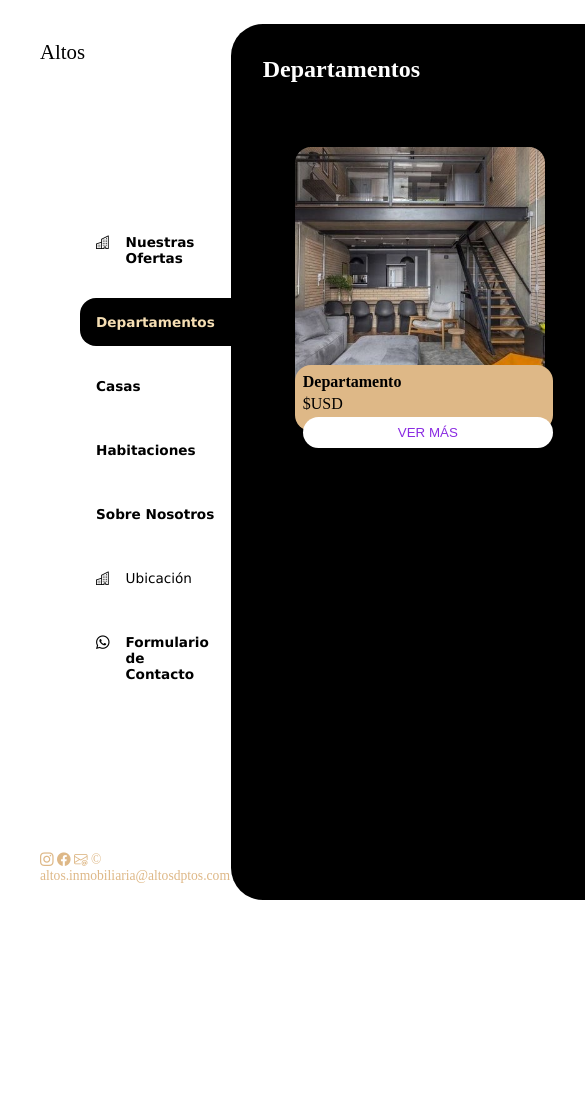
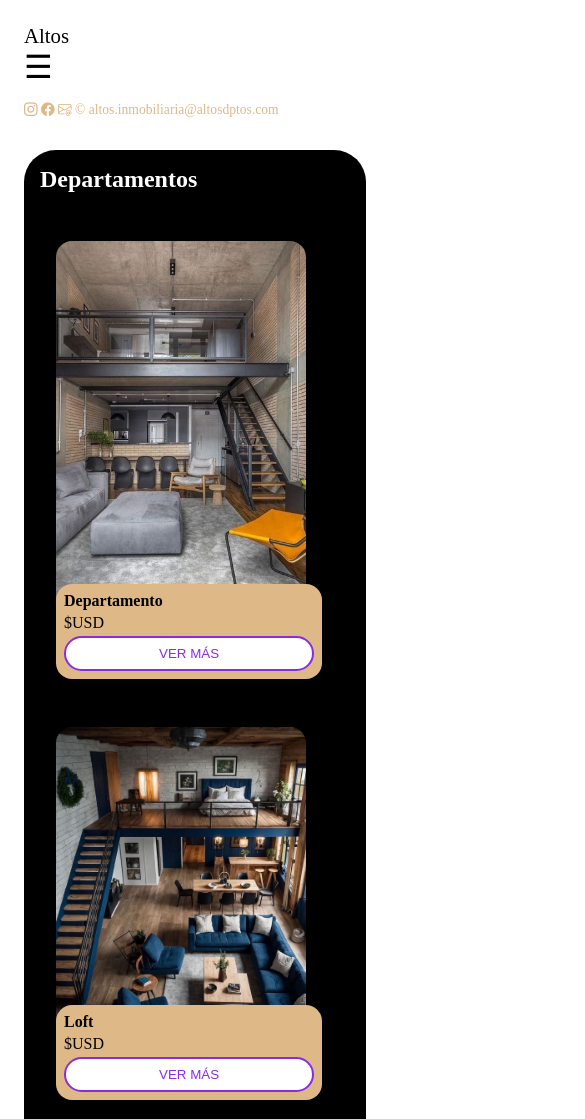
Before and after one commit to Bonfemia/Practicas_1, a plain HTML site: page dptos.html in a window 390 px wide. Shown: the top 1119 px of the page, 585 px wide, since content can reach past the window. Before the commit the page ends 924 px from the top, so only its background shows below. Drawn offline with nearby package versions, Linux system fonts and the light colour scheme.

Commit message:
correcciones

```diff
--- a/dptos.html
+++ b/dptos.html
@@ -15,13 +15,15 @@
             <h1 class="logo">Altos</h1>
         </header>
 
+        <div class="hamburger">&#9776;</div>
+
         <nav>
             <ul class="menu">
                 <li><a href="index.html" class="boton-menu"><i class="bi bi-buildings"></i> Nuestras Ofertas</a></li>
-                <li><a href="dptos.html" class="boton-menu active">Departamentos</a></li>
-                <li><a href="casas.html" class="boton-menu">Casas</a></li>
-                <li><a href="habitaciones.html" class="boton-menu">Habitaciones</a></li>
-                <li><a href="sobre_nosotros.html" class="boton-menu">Sobre Nosotros</a></li>
+                <li><a href="dptos.html" class="boton-menu active"><i class="bi bi-buildings"></i> Departamentos</a></li>
+                <li><a href="casas.html" class="boton-menu"><i class="bi bi-buildings"></i> Casas</a></li>
+                <li><a href="habitaciones.html" class="boton-menu"><i class="bi bi-buildings"></i> Habitaciones</a></li>
+                <li><a href="sobre_nosotros.html" class="boton-menu"><i class="bi bi-buildings"></i> Sobre Nosotros</a></li>
                 <li><button class="boton-menu"><i class="bi bi-buildings"></i> Ubicación</button></li>
                 <li><a href="formulario.html" class="boton-menu"><i class="bi bi-whatsapp"></i> Formulario de Contacto</a></li>
             </ul>
@@ -69,5 +71,16 @@
     </main>
 </div>
 
+<script>
+document.addEventListener("DOMContentLoaded", function() {
+    const hamburger = document.querySelector(".hamburger");
+    const menu = document.querySelector(".menu");
+
+    hamburger.addEventListener("click", () => {
+        menu.classList.toggle("active");
+    });
+});
+</script>
+
 </body>
 </html>
--- a/style.css
+++ b/style.css
@@ -1,3 +1,4 @@
+/* Reset básico */
 h1, h2, h3, h4, h5, h6, p, a, input, textarea {
     margin: 0;
 }
@@ -9,31 +10,31 @@ a {
     text-decoration: none;
     font-size: .85rem;
     font-family: Verdana, Geneva, Tahoma, sans-serif;
-
 }
 
-.search{
+/* Barra de búsqueda */
+.search {
     display: flex;
     align-items: center;
     gap: .5rem;
     color: #000000;
-
 }
-.search i{
+.search i {
     font-size: 2rem;
     color: #000000;
-
 }
-.search button{
+.search button {
     cursor: pointer;
 }
+
+/* Wrapper y sidebar */
 .wrapper {
     display: grid;
     grid-template-columns: 1fr 4fr;
     background-color: white;
 }
 
-aside{
+aside {
     padding: 2rem;
     padding-right: 0;
     color: rgb(0, 0, 0);
@@ -45,13 +46,12 @@ aside{
     justify-content: space-between;
 }
 
-.logo{
+.logo {
     font-weight: 400;
     font-size: 1.3rem;
     display: flex;
     justify-content: left;
     align-content: left;
-
 }
 
 .menu {
@@ -65,16 +65,14 @@ aside{
     background-color: transparent;
     border: 0;
     color: black;
-    font-size: 1rem;
+    font-size: .85rem;
     cursor: pointer;
     display: flex;
     gap: 1rem;
-    padding: 1rem;
-    font-size: .85rem;
     font-family: Verdana, Geneva, Tahoma, sans-serif;
 }
 
-.boton-menu.active{
+.boton-menu.active {
     background-color: rgb(0, 0, 0);
     color: wheat;
     width: 100%;
@@ -88,6 +86,7 @@ aside{
     font-size: 0.85rem;
 }
 
+/* Main y títulos */
 main {
     background-color: rgb(0, 0, 0);
     margin: 1rem;
@@ -101,6 +100,7 @@ main {
     margin-bottom: 2rem;
 }
 
+/* Ofertas */
 .contenedor-ofertas {
     display: grid;
     grid-template-columns: repeat(3, 1fr);
@@ -129,14 +129,11 @@ main {
     height: 50px;
     background-color: burlywood;
     color: black;
-    padding: .5res;
     border-radius: 1rem;
     margin-top: -2rem;
     position: relative;
     gap: 0.25rem;
-    padding-top: .5rem;
-    padding-bottom: .5rem;
-    padding-left: .5rem;
+    padding: .5rem;
 }
 
 .dpto_titulo {
@@ -151,18 +148,18 @@ main {
     text-transform: uppercase;
     border-radius: 2rem;
     cursor: pointer;
-    border: 2px solid var(color blueviolet);
+    border: 2px solid blueviolet;
     transition: background-color .2s, color .2s;
 }
 
 .dpto_consulta:hover {
-    background-color:  rgb(196, 68, 68);
+    background-color: rgb(196, 68, 68);
     color: whitesmoke;
 }
 
+/* Formularios y textos */
 .texto {
     color: white;
-
 }
 
 form {
@@ -200,7 +197,97 @@ p {
     justify-content: center;
     align-content: center;
     border-radius: 1rem;
-    padding-top: 1rem;
-    padding-bottom: 1rem;
-    padding-left: .5rem;
+    padding: 1rem .5rem;
 }
+
+/* ------------------------------
+    MEDIA QUERIES RESPONSIVE
+--------------------------------*/
+
+@media (max-width: 1024px) {
+    .contenedor-ofertas {
+        grid-template-columns: repeat(2, 1fr);
+    }
+}
+
+@media (max-width: 768px) {
+    .wrapper {
+        grid-template-columns: 1fr; /* sidebar arriba, main abajo */
+    }
+
+    aside {
+        width: 100%;
+        height: auto;
+        position: relative;
+        padding: 1rem;
+    }
+
+    main {
+        margin: 1rem;
+        padding: 1rem;
+    }
+
+    .contenedor-ofertas {
+        grid-template-columns: 1fr;
+        justify-items: center;
+    }
+
+    .oferta {
+        padding: 1rem;
+    }
+
+    .imagen_dpto, .dpto_detalle {
+        width: 90%;
+        height: auto;
+    }
+
+    form, .textito {
+        max-width: 90%;
+        margin: 1rem auto;
+    }
+
+
+
+/* Botón de menú */
+.hamburger {
+    display: none;
+    font-size: 2rem;
+    cursor: pointer;
+    margin-bottom: 1rem;
+}
+
+/* Cuando la pantalla es pequeña */
+@media (max-width: 768px) {
+    .wrapper {
+        grid-template-columns: 1fr; /* sidebar arriba, main abajo */
+    }
+
+    aside {
+        width: 100%;
+        height: auto;
+        position: relative;
+        padding: 1rem;
+    }
+
+    main {
+        margin: 1rem;
+        padding: 1rem;
+    }
+
+    /* Mostrar botón hamburger y ocultar menú inicialmente */
+    .menu {
+        display: none;
+        flex-direction: column;
+        gap: 1rem;
+    }
+
+    .menu.active {
+        display: flex;
+    }
+
+    .hamburger {
+        display: block;
+    }
+}
+
+}
```
Also changed, not shown: casas.html (+18 -5 lines), habitaciones.html (+14 -5 lines), index.html (+14 -0 lines), sobre_nosotros.html (+30 -42 lines).
